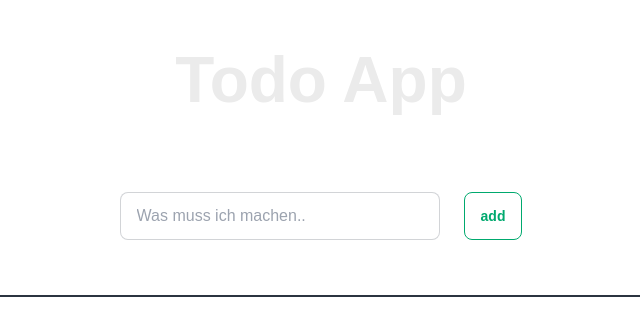
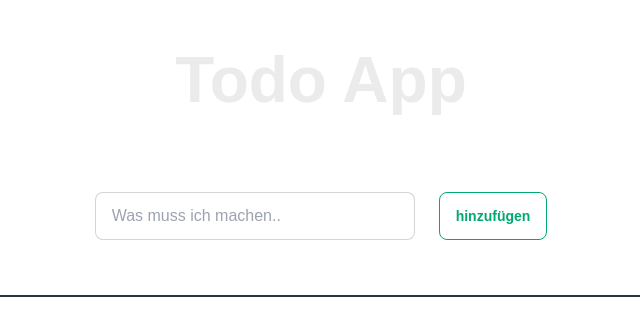
Before and after one commit to MTI16/TodoApp, a React (Vite) app: page / in a window 1280 px wide. Shown: the top 336 px of the page, without its empty margins (319-959 px from the left). Built offline with nearby package versions, Linux system fonts and the light colour scheme; a web font is replaced by a local one.

Commit message:
changed text

```diff
--- a/src/App.jsx
+++ b/src/App.jsx
@@ -25,7 +25,7 @@ export default function App() {
           <input type="text" placeholder="Was muss ich machen.." className="input input-bordered w-full max-w-xs"
           value={input}
           onChange={e => setInput(e.target.value)}/>
-          <button className="btn btn-outline btn-success" id='addButton' onClick={addTodo}>add</button>
+          <button className="btn btn-outline btn-success" id='addButton' onClick={addTodo}>hinzufügen</button>
         </div>
         <div className="divider divider-neutral" id='divider'></div>
         <div className="container-todos">
@@ -33,7 +33,7 @@ export default function App() {
             return(
               <div key={generateUUID()} className='todo'>
                 <p className='text-2xl'>{item}</p>
-                <button className="btn btn-outline btn-error" id='removeButton' onClick={() => removeTodo(item)}>remove</button>
+                <button className="btn btn-outline btn-error" id='removeButton' onClick={() => removeTodo(item)}>entfernen</button>
               </div>
             );
           })}
```
